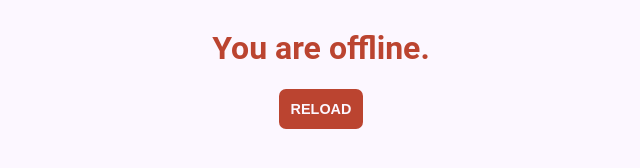
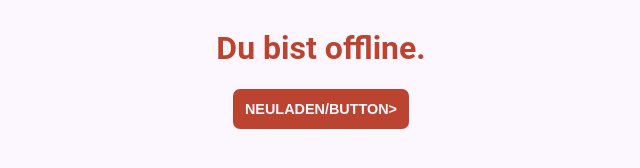
Before and after one commit to Schnakos/ncg-abi24-management, a website: page static/offline.html in a window 1280 px wide. Shown: the whole page, without its empty margins (319-959 px from the left). Drawn offline with Linux system fonts and the light colour scheme.

Commit message:
translations

```diff
--- a/static/offline.html
+++ b/static/offline.html
@@ -30,7 +30,7 @@
     </style>
   </head>
   <body>
-    <h1>You are offline.</h1>
-    <button onclick="location.reload()">Reload</button>
+    <h1>Du bist offline.</h1>
+    <button onclick="location.reload()">Neuladen/button>
   </body>
 </html>
```
